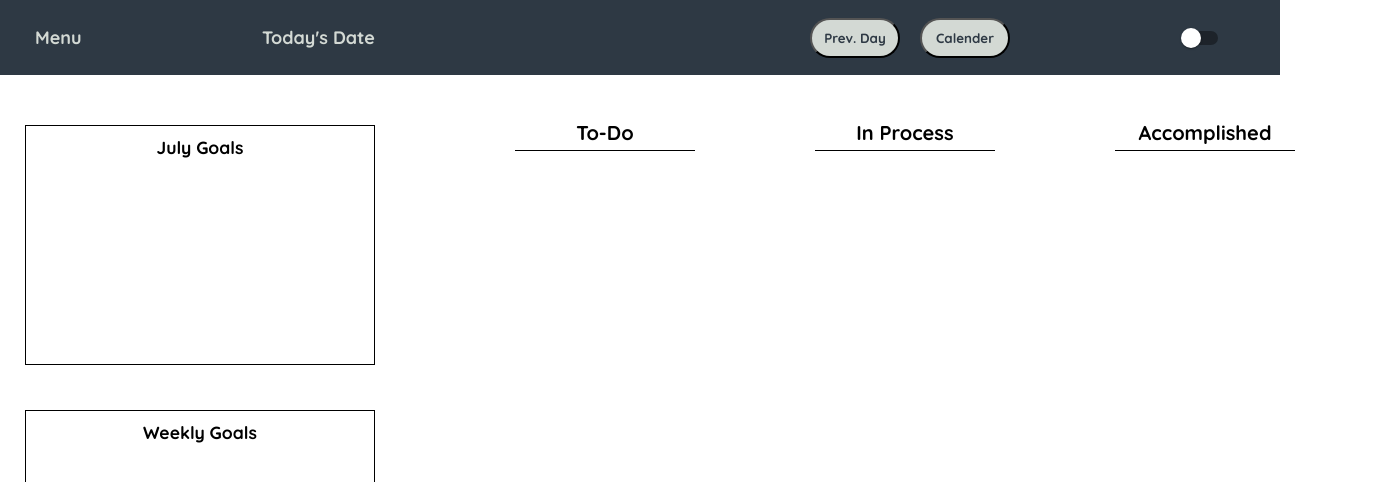
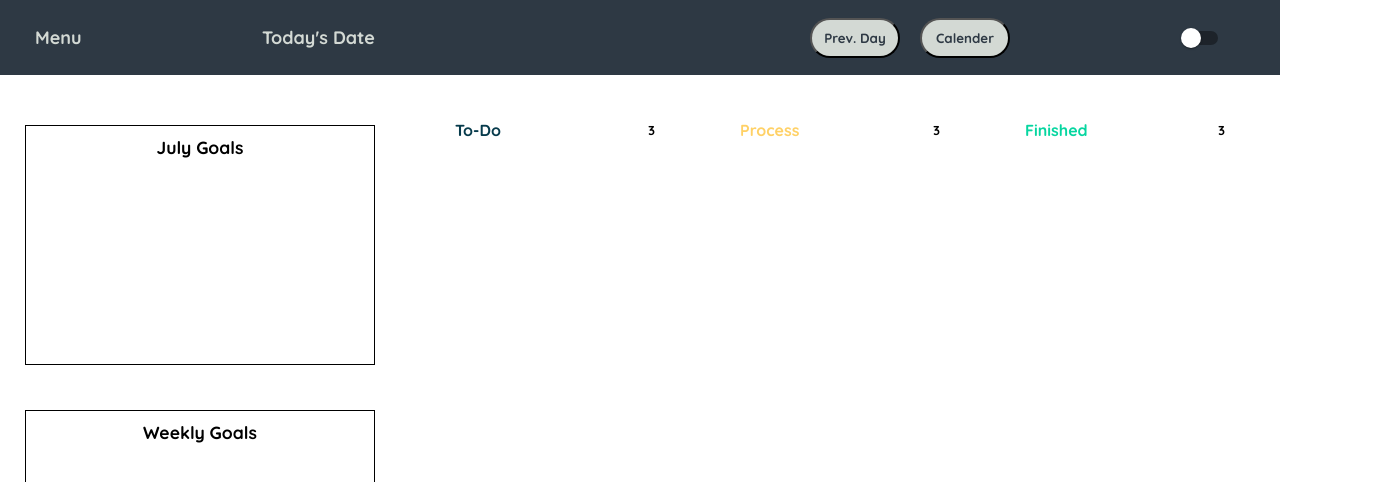
Before and after one commit to cerengulten/todo-website, a React (Create React App) app: page / in a window 1280 px wide. Shown: the top 482 px of the page, 1390 px wide, since content can reach past the window. Built offline with nearby package versions, Linux system fonts and the light colour scheme.

Commit message:
styling for movable object

```diff
--- a/src/components/Todo.css
+++ b/src/components/Todo.css
@@ -2,9 +2,8 @@
 
 .todo-container{
   display: flex;
-  flex-direction: row;
+  margin: 20px;
   justify-content: space-between;
-  margin: 20px;
   padding-top: 25px;
   padding-left: 35px;
   padding-right: 35px;
@@ -12,24 +11,26 @@
   font-family: 'Quicksand', sans-serif;
   font-weight: bold;
   font-size: 20px;
+  gap: 22px;
 }
 
-.todo-column, .process-column, .finished-column{
-  display: flex;
-  flex-direction: column;
-  width: 300px;
+.column-container{
+  width: 200px;
+  flex-shrink: 0;
 }
 
-.column-header{
+.header-container{
   display: flex;
-  flex-direction: column;
+  margin-bottom: 3px;
   align-items: center;
-  width: 100%;
+  justify-content: space-between;
+}
+.mainHeader{
+  font-size: medium;
 }
 
-.column-header hr{
-  width: 60%;
-  margin-top: 5px;
-  border: none;
-  border-top: 1px solid black;
+.num-cards{
+  border-radius: 2px;
+  font-size: small;
+
 }
--- a/src/components/Todo.js
+++ b/src/components/Todo.js
@@ -1,29 +1,44 @@
 import React from 'react';
+import { useState } from 'react';
 import './Todo.css';
+import { color } from '@mui/system';
 
 function Todo() {
+  const [cards, setCards] = useState();
   return (
-    <div className='todo-container' draggable>
-      <div className='todo-column'>
-        <div className='column-header'>
-          To-Do
-          <hr/>
-        </div>
-      </div>
-      <div className='process-column'>
-        <div className='column-header'>
-          In Process
-          <hr/>
-        </div>
-      </div>
-      <div className='finished-column'>
-        <div className='column-header'>
-          Accomplished
-          <hr/>
-        </div>
-      </div>
+    <div className='todo-container'>
+      <Column
+            title='To-Do'
+            column='todo'
+            headingColor='#073b4c'
+            cards={cards}
+            setCards={setCards}/>
+      <Column
+             title='Process'
+             column='process'
+             headingColor='#ffd166'
+             cards={cards}
+             setCards={setCards}/>
+      <Column
+            title='Finished'
+            column='done'
+            headingColor='#06d6a0'
+            cards={cards}
+            setCards={setCards}/>
     </div>
   )
 }
 
 export default Todo
+
+const Column = ({title, headingColor, cards, column, setCards}) =>{
+  return(
+    <div className='column-container'>
+      <div className='header-container'>
+        <h3 className='mainHeader' style={{color: headingColor}}>{title}</h3>
+        <span className='num-cards'>3</span> {/*number of the cards in the column will be in here*/}
+      </div>
+    </div>
+  );
+
+};
```
